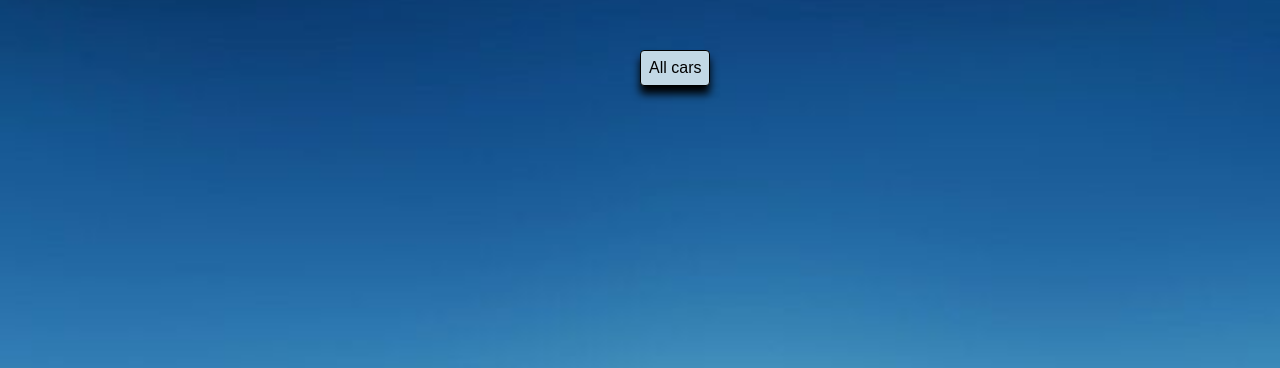
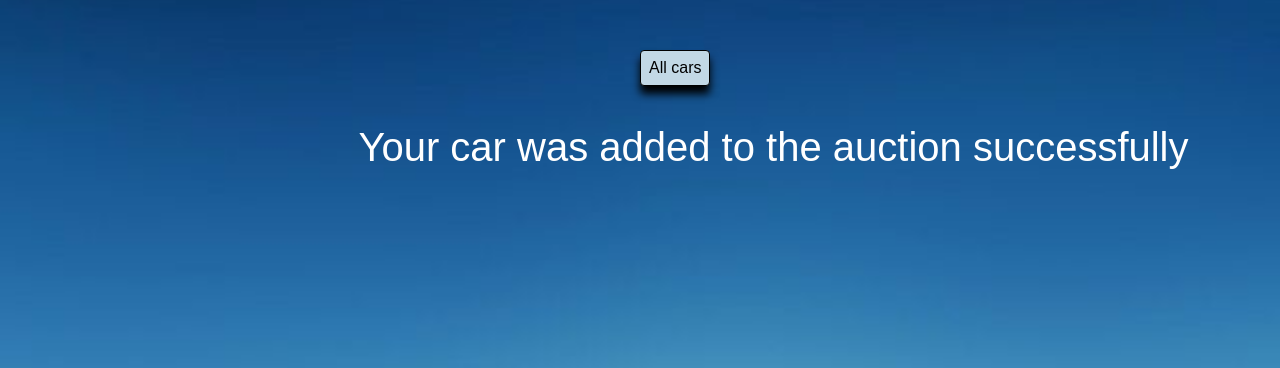
Before and after one commit to iO-Academy/2021-may-koalaCars, a PHP site: page / in a window 1280 px wide. Shown: the part 140-508 px from the top of the page. Run offline with PHP 8.4, Linux system fonts and the light colour scheme; data that the repository does not hold is empty; some libraries are stand-ins or nearby versions; some web fonts are replaced.

Commit message:
Success msg added

```diff
--- a/addCarToDB.php
+++ b/addCarToDB.php
@@ -10,7 +10,7 @@ if ($validation === true) {
     $query = \KoalaCars\Hydrators\CreateCarHydrator::createCar($dbConnection, $_POST);
 
     if ($query == true) {
-        header('Location: index.php');
+        header('Location: index.php?success');
     } else {
         header('Location: register.php?error=6');
     }
--- a/css/styles.css
+++ b/css/styles.css
@@ -306,3 +306,10 @@ input, select, .submit_button {
     margin-left: 300px;
     margin-top: 50px;
 }
+
+.success_message {
+    color: white;
+    margin-left: 28%;
+    margin-top: 3%;
+    font-size: 2.5rem;
+}
--- a/index.php
+++ b/index.php
@@ -40,6 +40,13 @@ $makes = \KoalaCars\Hydrators\CarHydrator::getMakes($dbConnection);
     }
     ?>
 </div>
+<div class="success_message">
+    <?php
+    if (empty($_GET['success'])) {
+        echo \KoalaCars\ViewHelpers\RegisterCarViewHelper::displaySuccessMessage();
+    }
+    ?>
+</div>
 <main>
     <?php
     echo \KoalaCars\ViewHelpers\CarViewHelper::displayCars($cars);
--- a/src/ViewHelpers/RegisterCarViewHelper.php
+++ b/src/ViewHelpers/RegisterCarViewHelper.php
@@ -4,7 +4,7 @@ namespace KoalaCars\ViewHelpers;
 
 class RegisterCarViewHelper
 {
-    public static function displayValidationError(int $error)
+    public static function displayValidationError(int $error): string
     {
         switch ($error) {
             case 1:
@@ -23,4 +23,9 @@ class RegisterCarViewHelper
                 return 'Unexpected error returned';
         }
     }
+
+    public static function displaySuccessMessage()
+    {
+        return 'Your car was added to the auction successfully';
+    }
 }
```
Also changed, not shown: test/ViewHelpers/RegisterCarViewHelperTest.php (+1 -1 lines).
